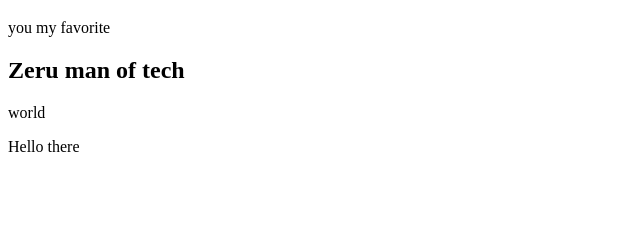
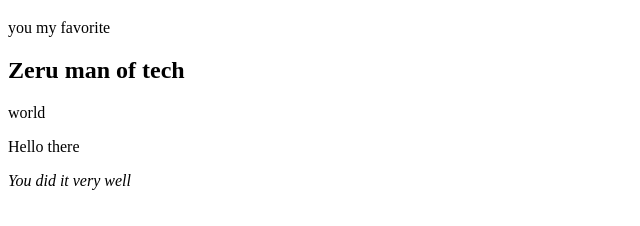
Before and after one commit to Zerubabel-J/Keep-Persisting, a plain HTML site: page index.html in a window 1280 px wide. Shown: the part 108-334 px from the top of the page, without its empty margins (0-640 px from the left). Drawn offline with Linux system fonts and the light colour scheme.

Commit message:
you did it

```diff
--- a/index.html
+++ b/index.html
@@ -12,6 +12,7 @@
 
     <p>world</p>
     <p>Hello there</p>
+    <i>You did it very well</i>
 
 </body>
 </html>
```
